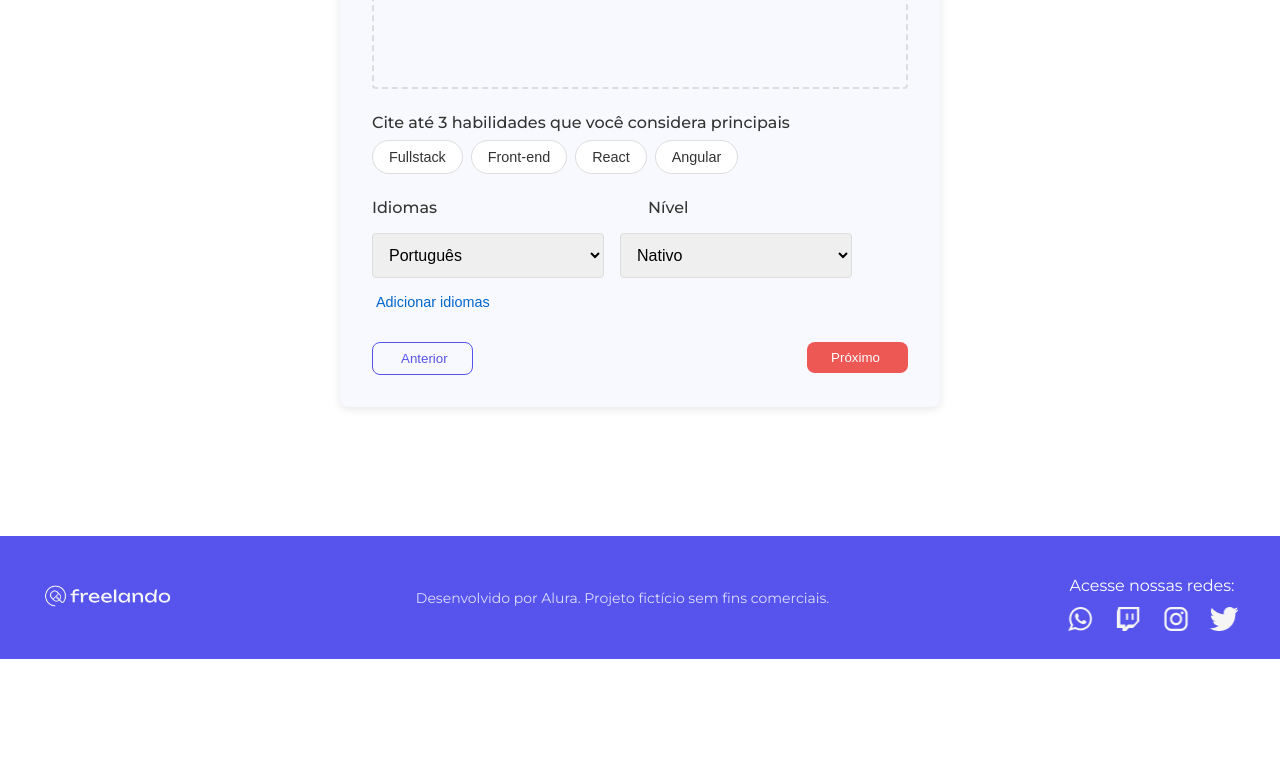
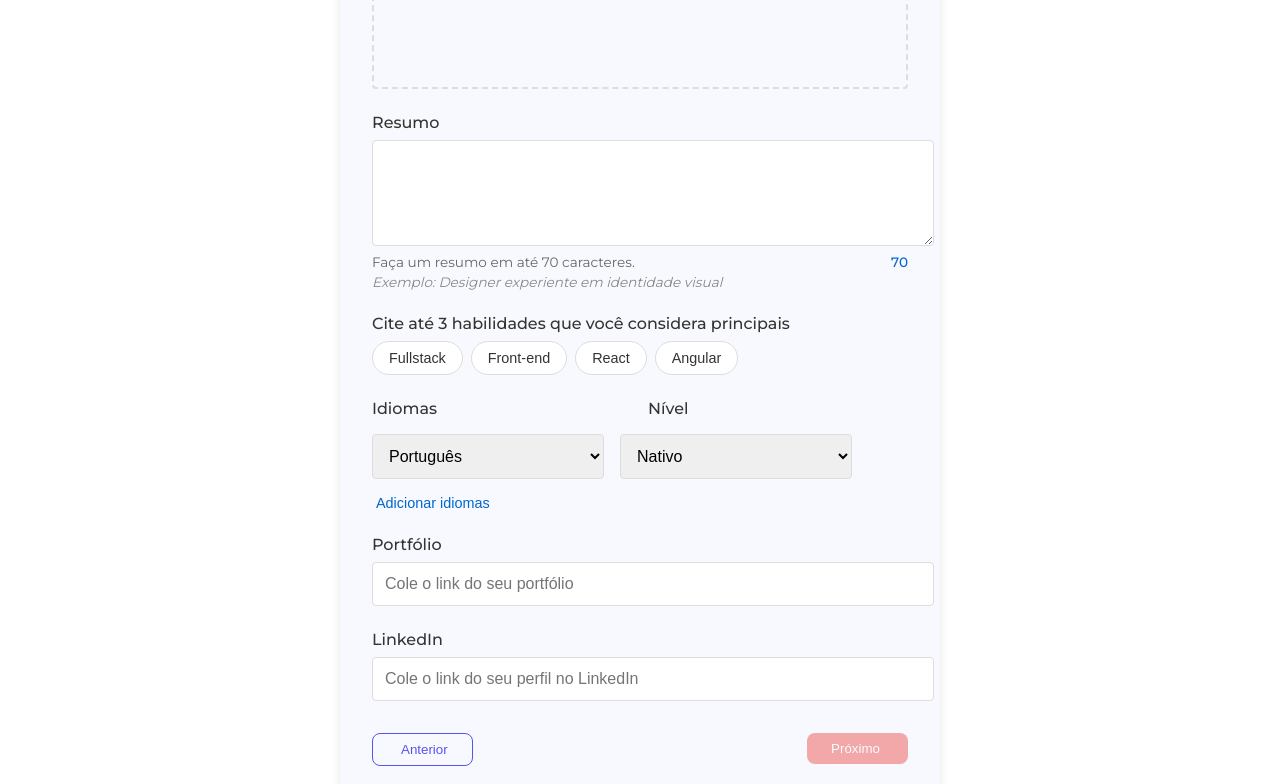
Before and after one commit to LuizOtavioTG/freelando, an Angular app: page /cadastro/perfil in a window 1280 px wide. Shown: the part 396-1180 px from the top of the page. Before the commit the page ends 1055 px from the top, so only its background shows below. Built offline with nearby package versions, Linux system fonts and the light colour scheme.

Commit message:
Feat: Adicionando campos de resumo, portfolio e linkedin para perfilform

```diff
--- a/src/app/pages/perfil-form/perfil-form.component.html
+++ b/src/app/pages/perfil-form/perfil-form.component.html
@@ -23,6 +23,24 @@
             </div>
             <input id="fotoInput" #fileInput type="file" accept="image/*" style="display: none"
               (change)="onFotoSelecionada($event)">
+          </div>
+        </div>
+
+        <div class="cadastro-form__field">
+          <label for="resumo" class="cadastro-form__label">Resumo</label>
+          <textarea id="resumo" class="cadastro-form__textarea" formControlName="resumo" rows="3"
+            maxlength="70"></textarea>
+          <div class="cadastro-form__field-info">
+            <span>Faça um resumo em até 70 caracteres.</span>
+            <span class="cadastro-form__caracteres">{{ caracteresRestantes }}</span>
+          </div>
+          <div class="cadastro-form__field-example">
+            Exemplo: Designer experiente em identidade visual
+          </div>
+          <div *ngIf="perfilForm.get('resumo')?.invalid && perfilForm.get('resumo')?.touched"
+            class="cadastro-form__error">
+            <span *ngIf="perfilForm.get('resumo')?.errors?.['required']">Resumo é obrigatório</span>
+            <span *ngIf="perfilForm.get('resumo')?.errors?.['maxlength']">Resumo deve ter no máximo 70 caracteres</span>
           </div>
         </div>
 
@@ -86,6 +104,29 @@
           </div>
         </div>
 
+        <div class="cadastro-form__field">
+          <label for="portfolio" class="cadastro-form__label">Portfólio</label>
+          <input id="portfolio" type="url" class="cadastro-form__input" formControlName="portfolio"
+            placeholder="Cole o link do seu portfólio">
+          <div *ngIf="perfilForm.get('portfolio')?.invalid && perfilForm.get('portfolio')?.touched"
+            class="cadastro-form__error">
+            URL inválida. Inclua http:// ou https://
+          </div>
+        </div>
+
+        <div class="cadastro-form__field">
+          <label for="linkedin" class="cadastro-form__label">LinkedIn</label>
+          <input
+            id="linkedin"
+            type="url"
+            class="cadastro-form__input"
+            formControlName="linkedin"
+            placeholder="Cole o link do seu perfil no LinkedIn">
+          <div *ngIf="perfilForm.get('linkedin')?.invalid && perfilForm.get('linkedin')?.touched" class="cadastro-form__error">
+            URL do LinkedIn inválida
+          </div>
+        </div>
+
         <div class="cadastro-form__actions">
           <app-button text="Anterior" type="outline" icon="fas fa-arrow-left" iconPosition="left"
             (clicked)="onAnterior()">
--- a/src/app/pages/perfil-form/perfil-form.component.ts
+++ b/src/app/pages/perfil-form/perfil-form.component.ts
@@ -26,7 +26,9 @@ import { Idioma } from '../../shared/models/idioma.interface';
 export class PerfilFormComponent implements OnInit {
 
   perfilForm!: FormGroup;
-  fotoPreview!: string | ArrayBuffer | null;
+  fotoPreview: string | ArrayBuffer | null | undefined;
+  caracteresRestantes: number = 70;
+
 
   habilidades: Habilidade[] = [
     { nome: 'Fullstack', selecionada: false },
@@ -49,6 +51,7 @@ export class PerfilFormComponent implements OnInit {
     'Espanhol'
   ];
 
+
   constructor(
     private fb: FormBuilder,
     private cadastroService: CadastroService,
@@ -57,6 +60,10 @@ export class PerfilFormComponent implements OnInit {
 
   ngOnInit(): void {
     this.inicializarFormulario();
+
+    this.perfilForm.get('resumo')?.valueChanges.subscribe(valor => {
+      this.caracteresRestantes = 70 - (valor?.length || 0);
+    });
   }
   onAnterior(): void {
     this.salvarDadosAtuais();
@@ -113,11 +120,11 @@ export class PerfilFormComponent implements OnInit {
   private inicializarFormulario(): void {
     this.perfilForm = this.fb.group({
       foto: [''],
-      resumo: [''],
-      habilidadesSelecionadas: [[]],
+      resumo: ['', [Validators.required, Validators.maxLength(70)]],
+      habilidadesSelecionadas: [[], Validators.required],
       idiomas: this.fb.array([]),
-      portfolio: [''],
-      linkedin: ['']
+      portfolio: ['', Validators.pattern('https?://.+')],
+      linkedin: ['', Validators.pattern('https?://(www\\.)?linkedin\\.com/.+')]
     });
 
     this.adicionarIdioma('Português', 'Nativo');
```
